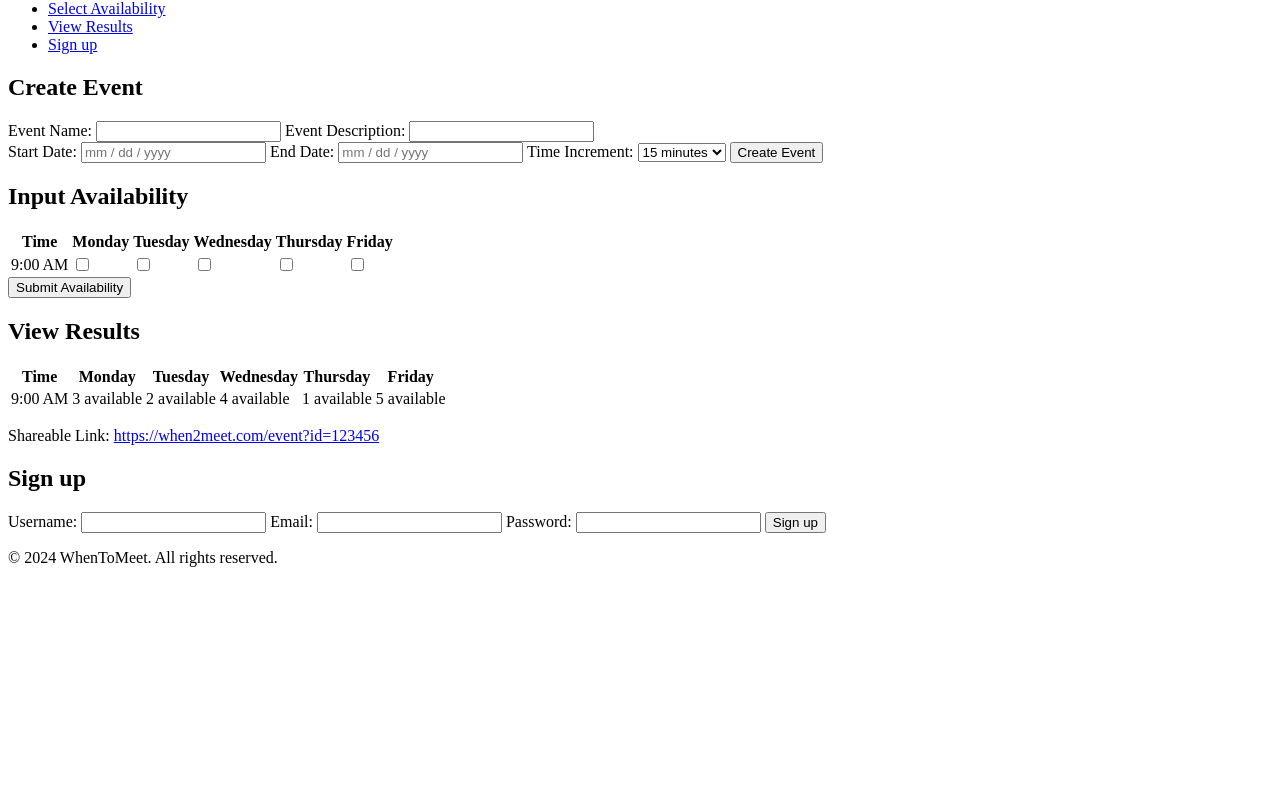
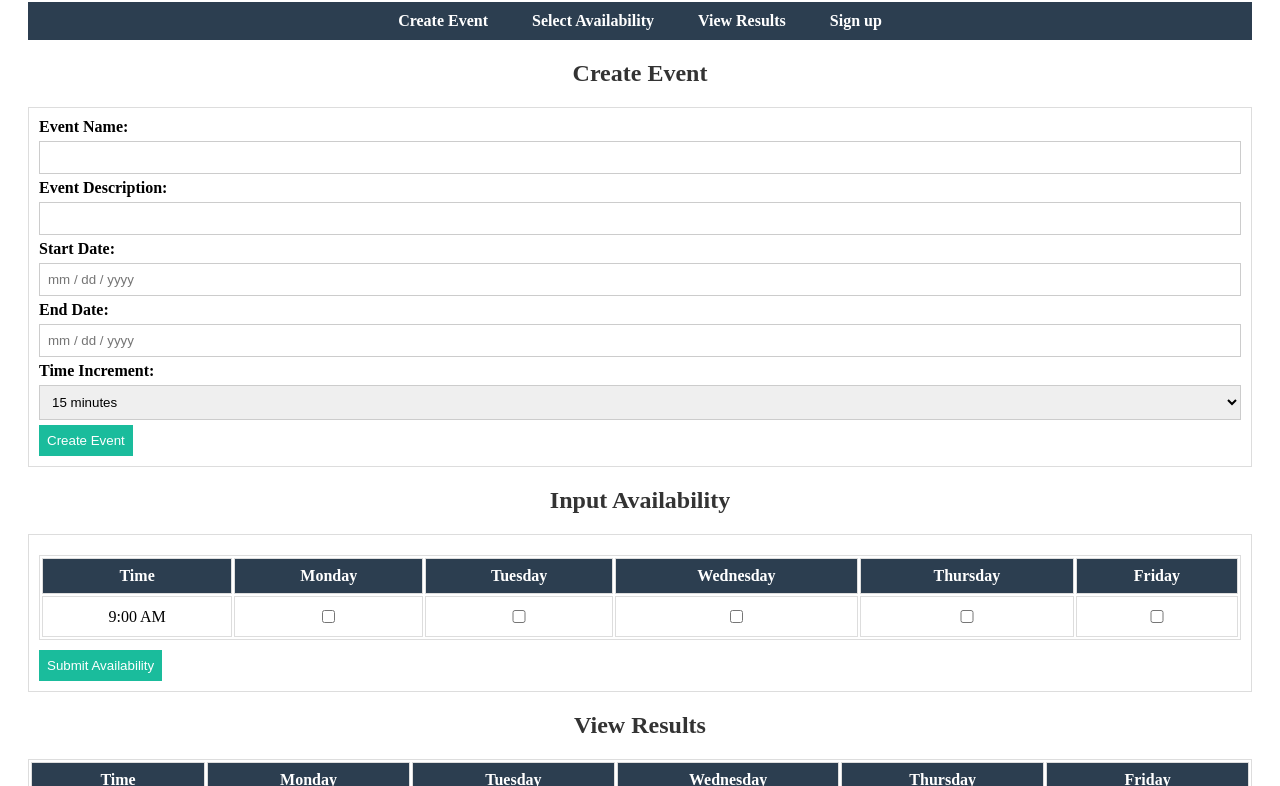
Before and after one commit to Techiewicky/When2Meet, a plain HTML site: page When2Meet.html in a window 1280 px wide. Shown: the part 84-870 px from the top of the page. Before the commit the page ends 800 px from the top, so only its background shows below. Drawn offline with Linux system fonts and the light colour scheme.

Commit message:
Added CSS styling for When2Meet clone

```diff
--- a/When2Meet.html
+++ b/When2Meet.html
@@ -1,4 +1,5 @@
 </head>
+<link rel="stylesheet" type="text/css" href="style.css">
 <body>
     <h1>When2Meet</h1>
     <ul>
--- /dev/null
+++ b/style.css
@@ -0,0 +1,66 @@
+body {
+    background-color: #ffffff;
+    padding: 20px;
+}
+h1, h2 {
+    text-align: center;
+    color: #333;
+}
+ul {
+    text-align: center;
+    background-color: #2c3e50;
+    padding: 10px;
+}
+ul li {
+    display: inline;
+    margin: 20px;
+}
+ul li a {
+    text-decoration: none;
+    color: white;
+    font-weight: bold;
+}
+ul li a:hover {
+    color: #1abc9c;
+}
+form {
+    margin: 20px auto;
+    padding: 10px;
+    border: 1px solid #ddd;
+}
+label {
+    margin-bottom: 511px;
+    font-weight: bold;
+}
+input, select {
+    width: 100%;
+    padding: 8px;
+    margin: 5px 0;
+    border: 1px solid #ccc;
+}
+button {
+    padding: 8px;
+    background-color: #1abc9c;
+    color: white;
+    border: none;
+}
+table {
+    width: 100%;
+    border: 1px solid #ddd;
+    margin: 10px 0;
+}
+th, td {
+    padding: 8px;
+    border: 1px solid #ddd;
+    text-align: center;
+}
+th {
+    background-color: #2c3e50;
+    color: white;
+}
+footer {
+    text-align: center;
+    padding: 10px;
+    background-color: #2c3e50;
+    color: white;
+}
```
